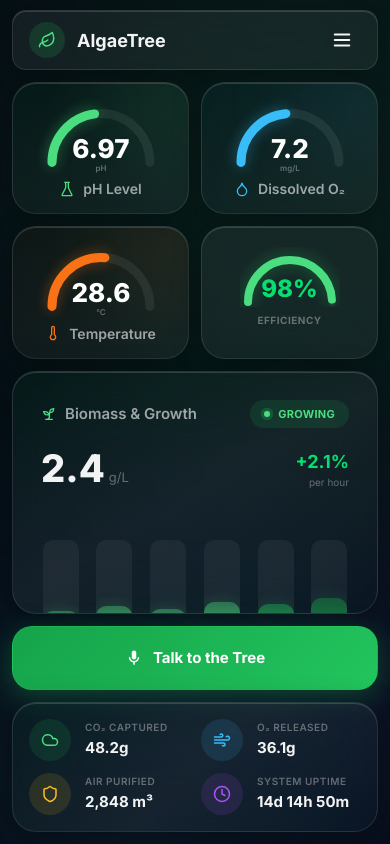
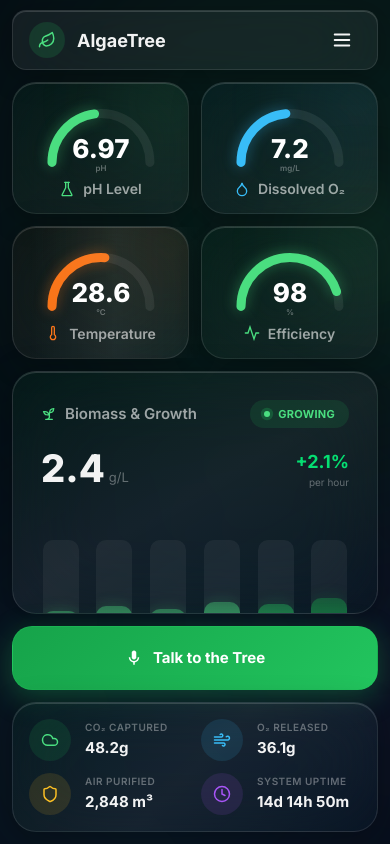
Before and after one commit to avirajsharma-ops/algaetree-ai, a Next.js app: page / in a window 390 px wide. Built offline with nearby package versions, Linux system fonts and the light colour scheme.

Commit message:
feat: update mobile efficiency display to use SemiGauge component for better performance and clarity

```diff
--- a/src/app/globals.css
+++ b/src/app/globals.css
@@ -221,7 +221,7 @@
   .dash-hero { display: none !important; }
   .dash-desktop-cta { display: none !important; }
 
-  .dash-mobile-efficiency { display: flex !important; }
+  .dash-mobile-efficiency { display: contents !important; }
 
   /* Biomass & CTA: each full-width on its own row */
   .dash-mobile-biomass {
--- a/src/app/page.tsx
+++ b/src/app/page.tsx
@@ -396,19 +396,10 @@ export default function DashboardPage() {
             <SemiGauge icon={<svg width="16" height="16" fill="none" viewBox="0 0 24 24" stroke="#38bdf8" strokeWidth="2" strokeLinecap="round"><path d="M12 22a7 7 0 0 0 7-7c0-2-1-3.9-3-5.5s-3.5-4-4-6.5c-.5 2.5-2 4.9-4 6.5C6 11.1 5 13 5 15a7 7 0 0 0 7 7z"/></svg>} label="Dissolved O₂" value={d.do2} unit="mg/L" min={0} max={14} color="#38bdf8" delay={0.3} tint="rgba(56,189,248,0.04)" />
             <SemiGauge icon={<svg width="16" height="16" fill="none" viewBox="0 0 24 24" stroke="#f97316" strokeWidth="2" strokeLinecap="round"><path d="M14 4v10.54a4 4 0 1 1-4 0V4a2 2 0 0 1 4 0Z"/></svg>} label="Temperature" value={d.temp} unit="°C" min={0} max={50} color="#f97316" delay={0.4} tint="rgba(249,115,22,0.04)" />
 
-            {/* Efficiency ring (mobile only) */}
-            <motion.div className="card flex flex-col items-center dash-mobile-efficiency" style={{ padding: "20px 16px", display: "none" }} variants={rise}>
-              <div style={{ position: "relative", width: 100, height: 60 }}>
-                <svg width="100" height="60" viewBox="0 0 100 60">
-                  <path d="M 8 55 A 42 42 0 0 1 92 55" fill="none" stroke="rgba(255,255,255,0.06)" strokeWidth="8" strokeLinecap="round" />
-                  <motion.path d="M 8 55 A 42 42 0 0 1 92 55" fill="none" stroke="#4ade80" strokeWidth="8" strokeLinecap="round" strokeDasharray={`${Math.PI * 42}`} initial={{ strokeDashoffset: Math.PI * 42 }} animate={{ strokeDashoffset: Math.PI * 42 * (1 - d.efficiency / 100) }} transition={{ duration: 1.4, ease: [0.25, 0.46, 0.45, 0.94] }} style={{ filter: "drop-shadow(0 0 8px rgba(34,197,94,0.4))" }} />
-                </svg>
-                <div style={{ position: "absolute", bottom: 0, left: 0, right: 0, textAlign: "center" }}>
-                  <span className="font-extrabold text-green-400" style={{ fontSize: 24 }}>{d.efficiency}%</span>
-                </div>
-              </div>
-              <p className="font-bold uppercase tracking-wider" style={{ fontSize: 10, color: "var(--text-3)", marginTop: 6 }}>Efficiency</p>
-            </motion.div>
+            {/* Efficiency gauge (mobile only) */}
+            <div className="dash-mobile-efficiency" style={{ display: "none" }}>
+              <SemiGauge icon={<svg width="16" height="16" fill="none" viewBox="0 0 24 24" stroke="#4ade80" strokeWidth="2" strokeLinecap="round"><path d="M22 12h-4l-3 9L9 3l-3 9H2"/></svg>} label="Efficiency" value={d.efficiency} unit="%" min={0} max={100} color="#4ade80" delay={0.35} tint="rgba(34,197,94,0.04)" />
+            </div>
 
             {/* Biomass + Growth */}
             <motion.div className="card flex flex-col dash-mobile-biomass" style={{ padding: 28, background: "linear-gradient(150deg, rgba(34,197,94,0.05) 0%, var(--surface) 50%, rgba(34,197,94,0.02) 100%)" }} variants={rise} whileHover={{ scale: 1.015, transition: { duration: 0.25 } }}>
```
